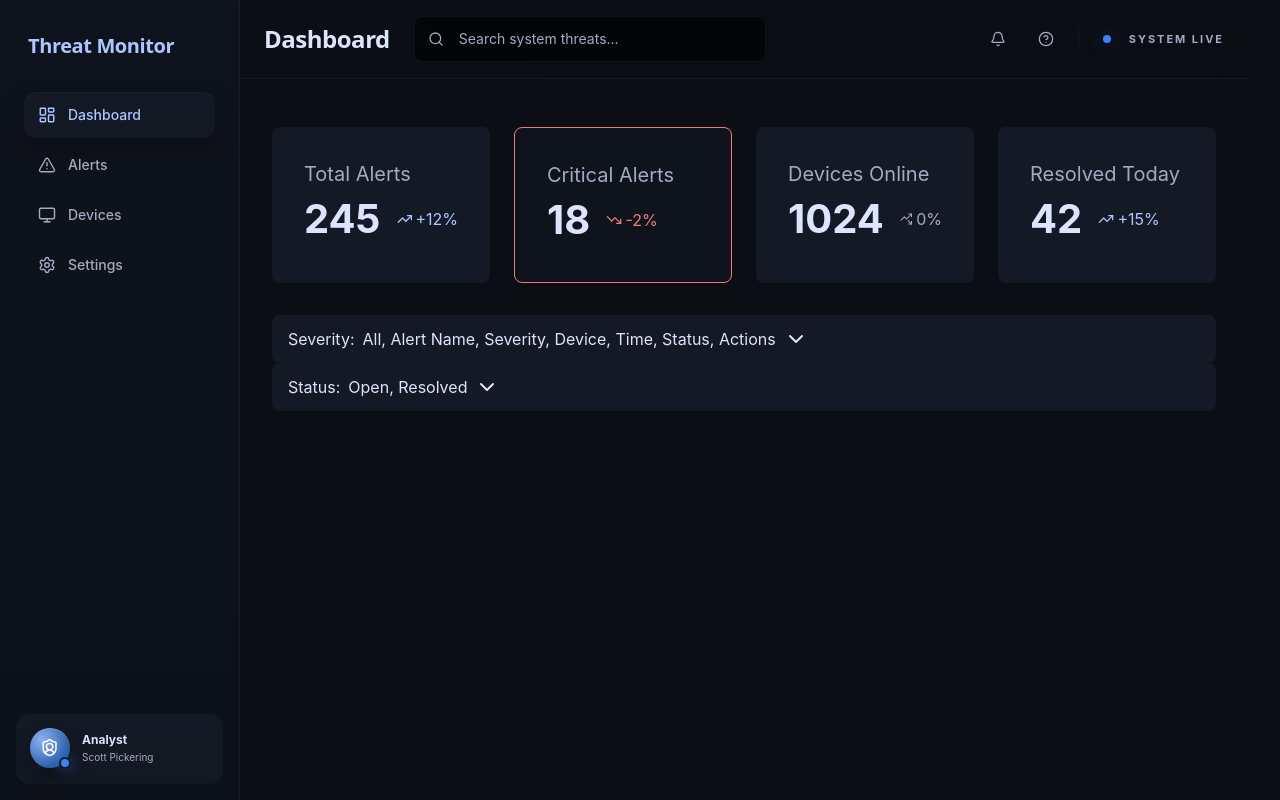
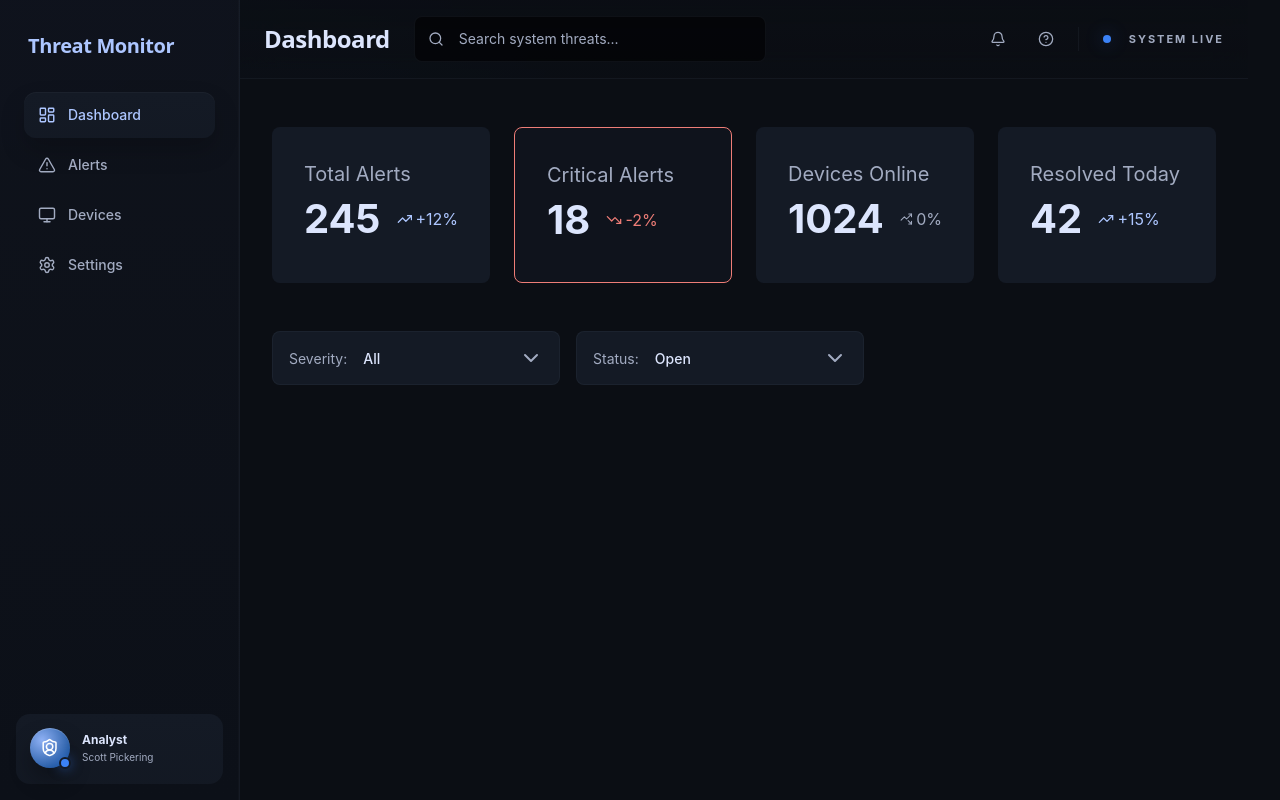
Before and after one commit to scottpickering31/threat-monitor-dashboard, a React (Vite) app: page /dashboard in a window 1280 px wide. Built offline with nearby package versions, Linux system fonts and the light colour scheme.

Commit message:
added dropdown to styled select component - now entirely reusable

```diff
--- a/src/components/ui/Select/Select.module.css
+++ b/src/components/ui/Select/Select.module.css
@@ -1,9 +1,88 @@
+.select_row {
+  display: flex;
+  flex-wrap: wrap;
+  gap: 1rem;
+  margin-top: 3rem;
+}
+
+.select_wrapper {
+  position: relative;
+  min-width: 13rem;
+  width: min(18rem, 100%);
+}
+
 .select {
   background-color: var(--color-surface-container);
   border-radius: var(--radius-md);
-  padding: 0.75rem 1rem;
+  border: 1px solid var(--color-outline-ghost);
+  color: var(--color-text-on-surface);
+  padding: 0.875rem 1rem;
   display: flex;
   align-items: center;
-  gap: 0.5rem;
+  justify-content: space-between;
+  gap: 1rem;
   cursor: pointer;
+  width: 100%;
+  text-align: left;
 }
+
+.select_label {
+  display: flex;
+  flex-direction: row;
+  gap: 1rem;
+}
+
+.select_name {
+  color: var(--color-text-on-surface-variant);
+  font-size: var(--font-size-body-sm);
+}
+
+.select_value {
+  color: var(--color-text-on-surface);
+  font-size: var(--font-size-body-sm);
+  font-weight: var(--font-weight-medium);
+}
+
+.select_icon,
+.select_icon_open {
+  color: var(--color-text-on-surface-variant);
+  flex-shrink: 0;
+  transition: transform 160ms ease;
+}
+
+.select_icon_open {
+  transform: rotate(180deg);
+}
+
+.menu {
+  position: absolute;
+  top: calc(100% + 0.5rem);
+  left: 0;
+  right: 0;
+  z-index: 10;
+  display: grid;
+  gap: 0.25rem;
+  padding: 0.5rem;
+  background-color: var(--color-surface-container-highest);
+  border: 1px solid var(--color-outline-ghost);
+  border-radius: var(--radius-md);
+  box-shadow: var(--shadow-diffuse);
+}
+
+.option {
+  width: 100%;
+  border: none;
+  border-radius: calc(var(--radius-md) - 0.125rem);
+  background: transparent;
+  color: var(--color-text-on-surface);
+  font-size: var(--font-size-body-sm);
+  cursor: pointer;
+  padding: 0.75rem;
+  text-align: left;
+}
+
+.option:hover,
+.option:focus-visible {
+  background-color: var(--color-outline-ghost);
+  outline: none;
+}
--- a/src/components/ui/Select/Select.tsx
+++ b/src/components/ui/Select/Select.tsx
@@ -1,17 +1,65 @@
 import { ChevronDown } from "lucide-react";
+import { useState } from "react";
 import styles from "./Select.module.css";
 
 interface SelectProps {
   name: string;
   values: string[];
+  isActive?: boolean;
+  onToggle: () => void;
+  onClose: () => void;
 }
 
-export default function Select({ name, values }: SelectProps) {
+export default function Select({
+  name,
+  values,
+  isActive = false,
+  onToggle,
+  onClose,
+}: SelectProps) {
+  const [selectedValue, setSelectedValue] = useState(values[0] ?? "");
+
   return (
-    <div className={styles.select}>
-      <p>{name}:</p>
-      <p>{values.join(", ")}</p>
-      <ChevronDown />
+    <div className={styles.select_wrapper}>
+      <button
+        type="button"
+        className={styles.select}
+        onClick={onToggle}
+        aria-expanded={isActive}
+        aria-haspopup="listbox"
+      >
+        <span className={styles.select_label}>
+          <span className={styles.select_name}>{name}:</span>
+          <span className={styles.select_value}>{selectedValue}</span>
+        </span>
+        <ChevronDown
+          aria-hidden="true"
+          className={isActive ? styles.select_icon_open : styles.select_icon}
+        />
+      </button>
+
+      {isActive && (
+        <ul
+          className={styles.menu}
+          role="listbox"
+          aria-label={`${name} options`}
+        >
+          {values.map((value) => (
+            <li key={value}>
+              <button
+                type="button"
+                className={styles.option}
+                onClick={() => {
+                  setSelectedValue(value);
+                  onClose();
+                }}
+              >
+                {value}
+              </button>
+            </li>
+          ))}
+        </ul>
+      )}
     </div>
   );
 }
--- /dev/null
+++ b/src/components/ui/Select/SelectRow.tsx
@@ -0,0 +1,50 @@
+import styles from "./Select.module.css";
+import Select from "./Select";
+import { useEffect, useRef, useState } from "react";
+
+type SelectRowProps = {
+  selectOptions: {
+    name: string;
+    values: string[];
+  }[];
+};
+
+export default function SelectRow({ selectOptions }: SelectRowProps) {
+  const [activeSelect, setActiveSelect] = useState<string | null>(null);
+  const rowRef = useRef<HTMLDivElement>(null);
+
+  useEffect(() => {
+    const handlePointerDown = (event: MouseEvent) => {
+      if (!rowRef.current?.contains(event.target as Node)) {
+        setActiveSelect(null);
+      }
+    };
+
+    document.addEventListener("mousedown", handlePointerDown);
+
+    return () => {
+      document.removeEventListener("mousedown", handlePointerDown);
+    };
+  }, []);
+
+  const handleToggle = (name: string) => {
+    setActiveSelect((current) => (current === name ? null : name));
+  };
+
+  return (
+    <div className={styles.select_row} ref={rowRef}>
+      {selectOptions.map((options) => {
+        return (
+          <Select
+            key={options.name}
+            name={options.name}
+            values={options.values}
+            isActive={activeSelect === options.name}
+            onToggle={() => handleToggle(options.name)}
+            onClose={() => setActiveSelect(null)}
+          />
+        );
+      })}
+    </div>
+  );
+}
--- a/src/features/dashboard/pages/DashboardPage.module.css
+++ b/src/features/dashboard/pages/DashboardPage.module.css
@@ -9,5 +9,8 @@
 }
 
 .select_header {
+  display: flex;
+
   margin-top: 2rem;
+  gap: 0.5rem;
 }
--- a/src/features/dashboard/pages/DashboardPage.tsx
+++ b/src/features/dashboard/pages/DashboardPage.tsx
@@ -2,7 +2,7 @@ import DashboardVitalCard from "@/features/dashboard/components/DashboardVitalCa
 import { alertCardMock } from "@/mocks/data/alertCardMock";
 import styles from "./DashboardPage.module.css";
 import { getTrendIcon } from "../utils/getTrendIcon";
-import Select from "@/components/ui/Select/Select";
+import SelectRow from "@/components/ui/Select/SelectRow";
 import { selectOptions } from "@/features/constants/selectOptions";
 
 export default function DashboardPage() {
@@ -19,10 +19,8 @@ export default function DashboardPage() {
           />
         ))}
       </div>
-      <div className={styles.select_header}>
-        {selectOptions.map((options) => {
-          return <Select name={options.name} values={options.values} />;
-        })}
+      <div>
+        <SelectRow selectOptions={selectOptions} />
       </div>
     </section>
   );
```
